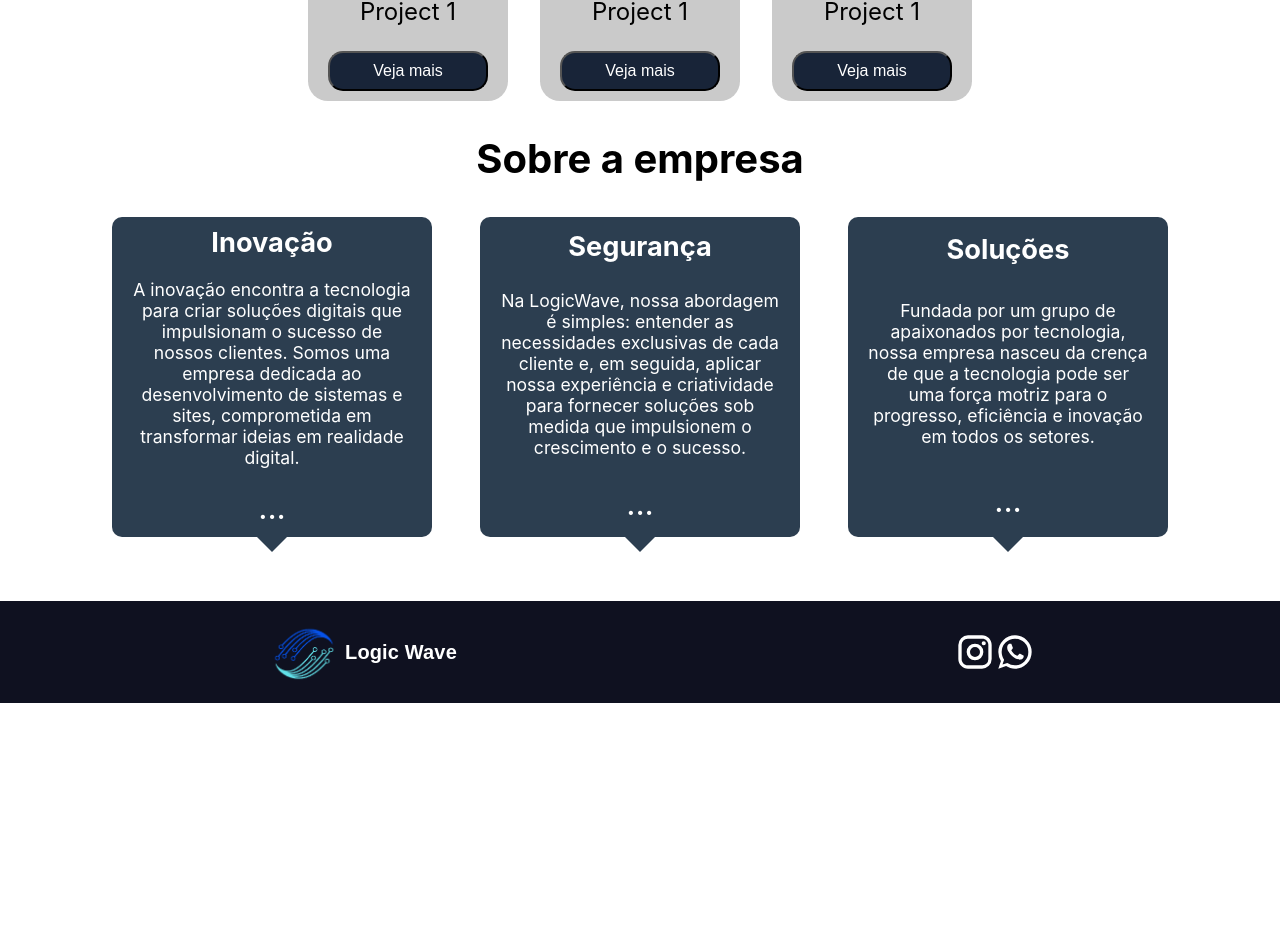
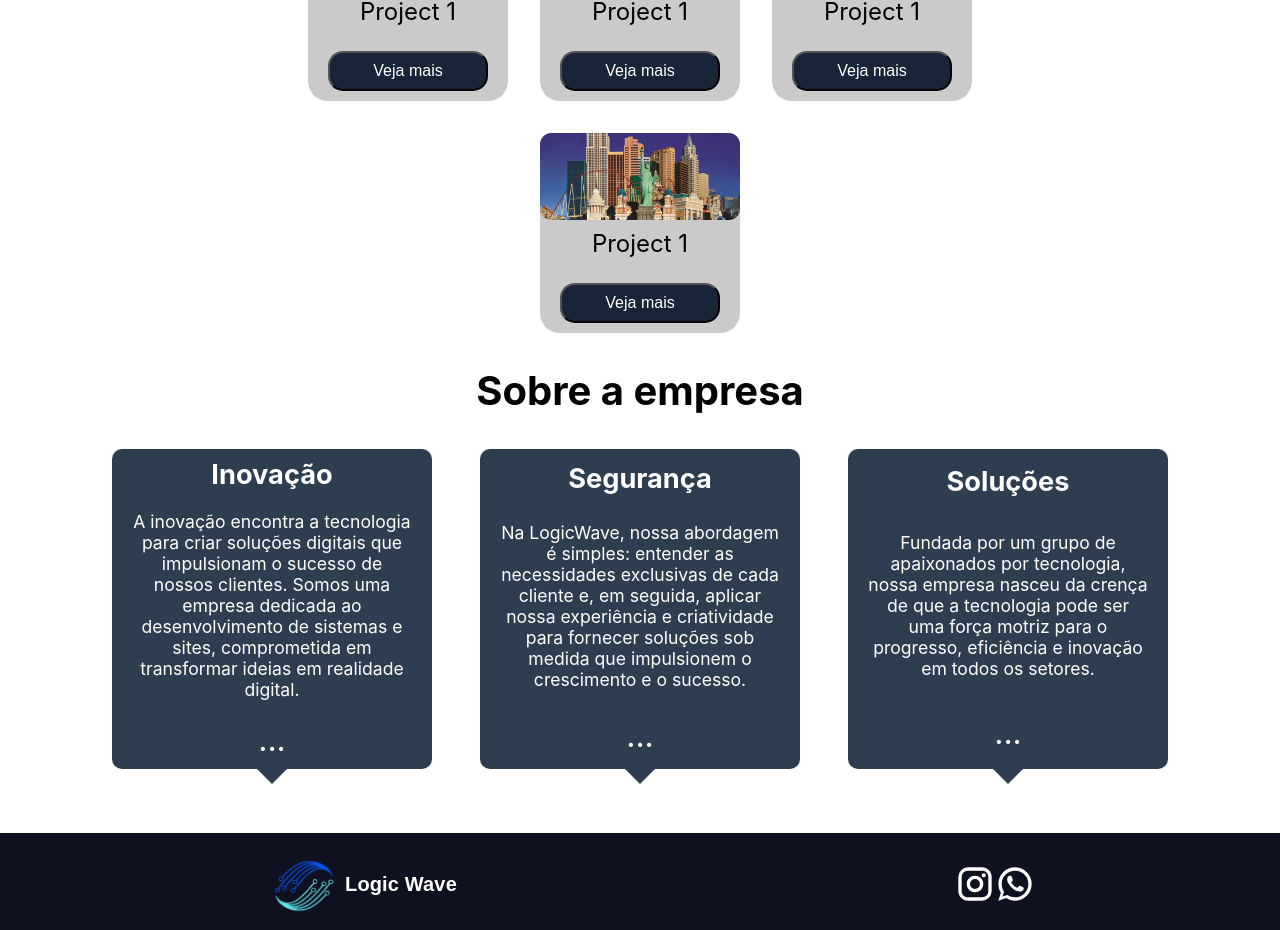
Before and after one commit to oliveira-lucas7/empresa-wave, a React (Create React App) app: page / in a window 1280 px wide. Shown: the part 1189-2119 px from the top of the page. Before the commit the page ends 1892 px from the top, so only its background shows below. Built offline with nearby package versions, Linux system fonts and the light colour scheme.

Commit message:
Parte dos produtos arrumada

```diff
--- a/src/components/projetos.jsx
+++ b/src/components/projetos.jsx
@@ -53,6 +53,11 @@ function Projetos(props) {
             <span>Project 1</span>
             <button className={Style.btnmais}>Veja mais</button>
           </div>
+          <div className={Style.item}>
+            <img src={imgproject} alt="" className={Style.projectimg} />
+            <span>Project 1</span>
+            <button className={Style.btnmais}>Veja mais</button>
+          </div>
         </section>
       </section>
     </>
```
